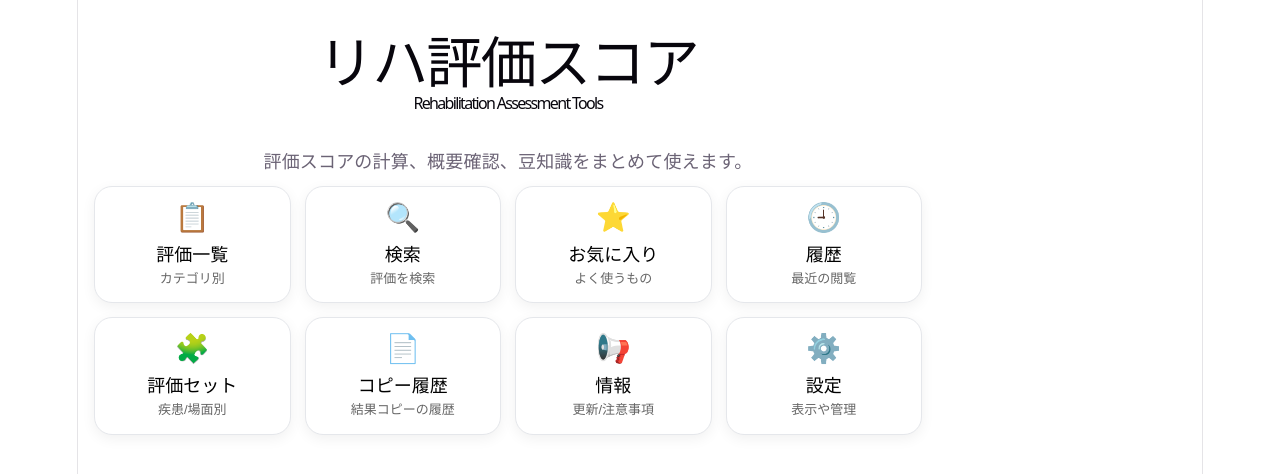
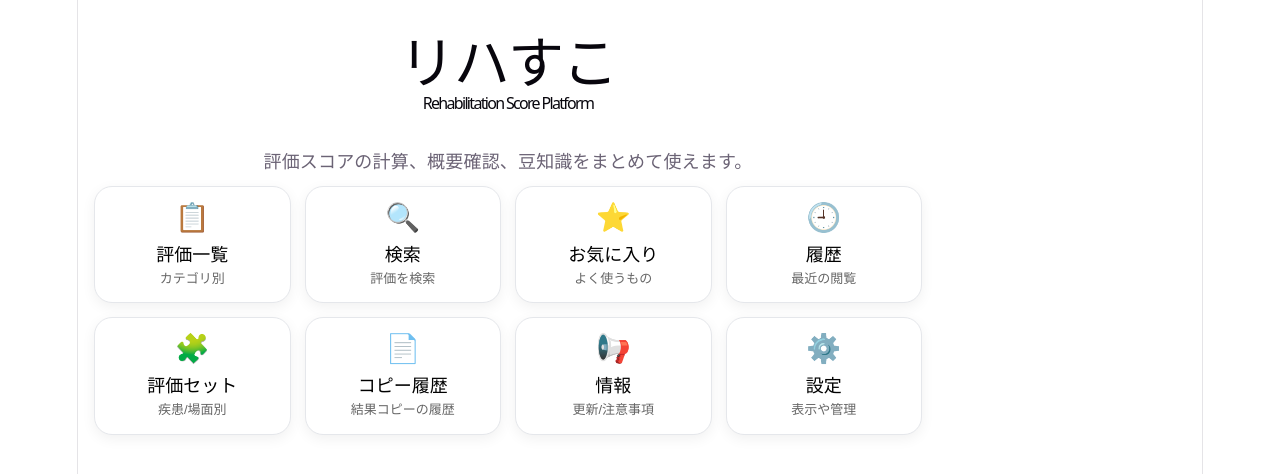
Before and after one commit to kokoroyasashikidolce-art/scim-sr-calculator, a React (Vite) app: page / in a window 1280 px wide. Shown: the top 474 px of the page. Built offline with nearby package versions, Linux system fonts and the light colour scheme.

Commit message:
Rename app to Rehasuko

```diff
--- a/index.html
+++ b/index.html
@@ -2,13 +2,16 @@
 <html lang="en">
 <head>
   <meta charset="UTF-8" />
-
+  <meta
+  name="description"
+  content="リハビリテーション領域の評価スコア集約・計算プラットフォーム"
+/>
   <meta
     name="viewport"
     content="width=device-width, initial-scale=1.0, viewport-fit=cover"
   />
 
-  <title>SCIM-SR Calculator</title>
+  <title>リハすこ</title>
 
   <!-- favicon -->
   <link rel="icon" type="image/svg+xml" href="/favicon.svg" />
--- a/src/App.jsx
+++ b/src/App.jsx
@@ -318,8 +318,8 @@ if (loading) {
     <div className="splash-screen">
       <div className="splash-content">
         <img src="/icon-512.png" alt="SCIM-SR" className="splash-logo" />
-        <h1>リハ評価スコア</h1>
-        <p>Rehabilitation Assessment Tools</p>
+        <h1>リハすこ</h1>
+        <p>Rehabilitation Score Platform</p>
       </div>
     </div>
   );
@@ -329,10 +329,10 @@ return (
   <>
     <main className="container">
       <h1>
-        リハ評価スコア
+        リハすこ
         <br />
         <span style={{ fontSize: "16px", fontWeight: "normal" }}>
-          Rehabilitation Assessment Tools
+          Rehabilitation Score Platform
         </span>
       </h1>
 
--- a/src/components/InfoPage.jsx
+++ b/src/components/InfoPage.jsx
@@ -3,9 +3,8 @@ export default function InfoPage() {
     <>
       <section className="card">
         <h2>アプリ情報</h2>
-        <p>
-          リハビリテーション領域でよく使う評価スコアを、計算・概要確認・豆知識とあわせて使えるPWAアプリです。
-        </p>
+        <p>アプリ名：リハすこ</p>
+        <p>リハビリテーション領域の評価スコア集約・計算プラットフォーム</p>
         <p>バージョン：v0.1.0</p>
       </section>
 
--- a/vite.config.js
+++ b/vite.config.js
@@ -10,10 +10,10 @@ export default defineConfig({
       injectRegister: "auto",
 
       manifest: {
-        name: "SCIM-SR Calculator",
-        short_name: "SCIM-SR",
-        description: "SCIM-SR scoring calculator",
-        theme_color: "#ffffff",
+        name: "リハすこ",
+        short_name: "リハすこR",
+        description: "リハビリテーション領域の評価スコア集約・計算アプリ",
+        theme_color: "#f97316",
         background_color: "#ffffff",
         display: "standalone",
         start_url: "/",
```
